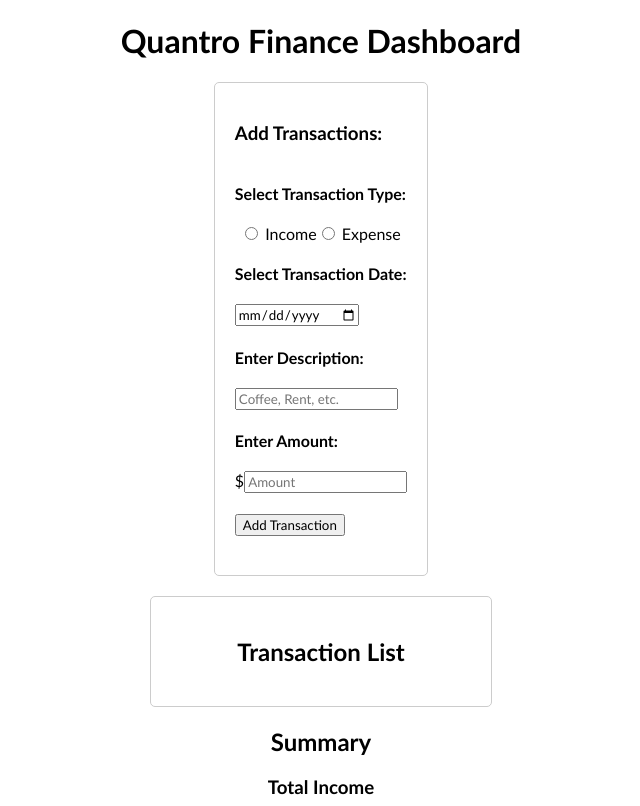
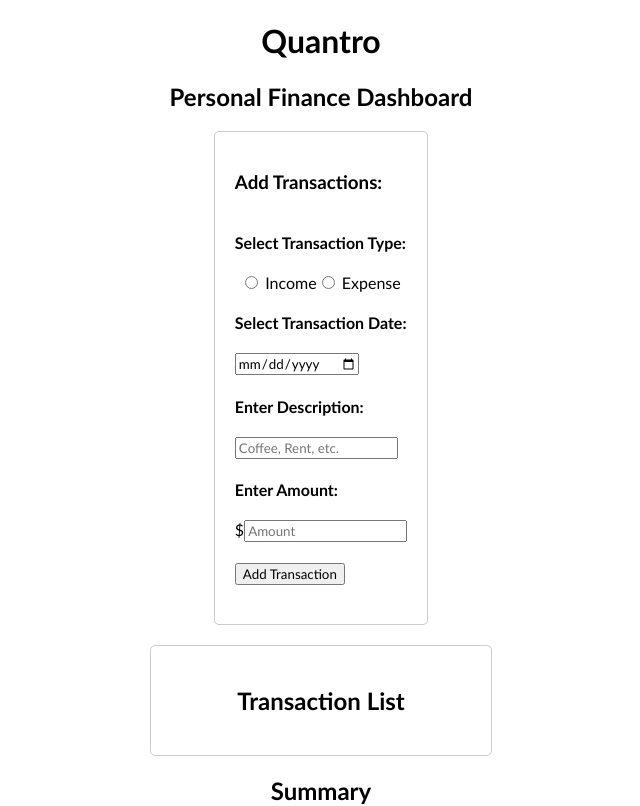
Before and after one commit to arendunn/quantro-finance-dashboard, a React (Create React App) app: page / in a window 1280 px wide. Shown: the top 806 px of the page, without its empty margins (319-959 px from the left). Built offline with nearby package versions, Linux system fonts and the light colour scheme.

Commit message:
Changed title and description

```diff
--- a/src/App.js
+++ b/src/App.js
@@ -8,7 +8,8 @@ const App = () => {
   return (
     <FinanceProvider>
       <div style={{ textAlign: 'center', marginTop: '20px' }}>
-        <h1>Quantro Finance Dashboard</h1>
+        <h1>Quantro</h1>
+        <h2>Personal Finance Dashboard</h2>
         <TransactionForm/>
         <TransactionList/>
         <Summary/>
```
